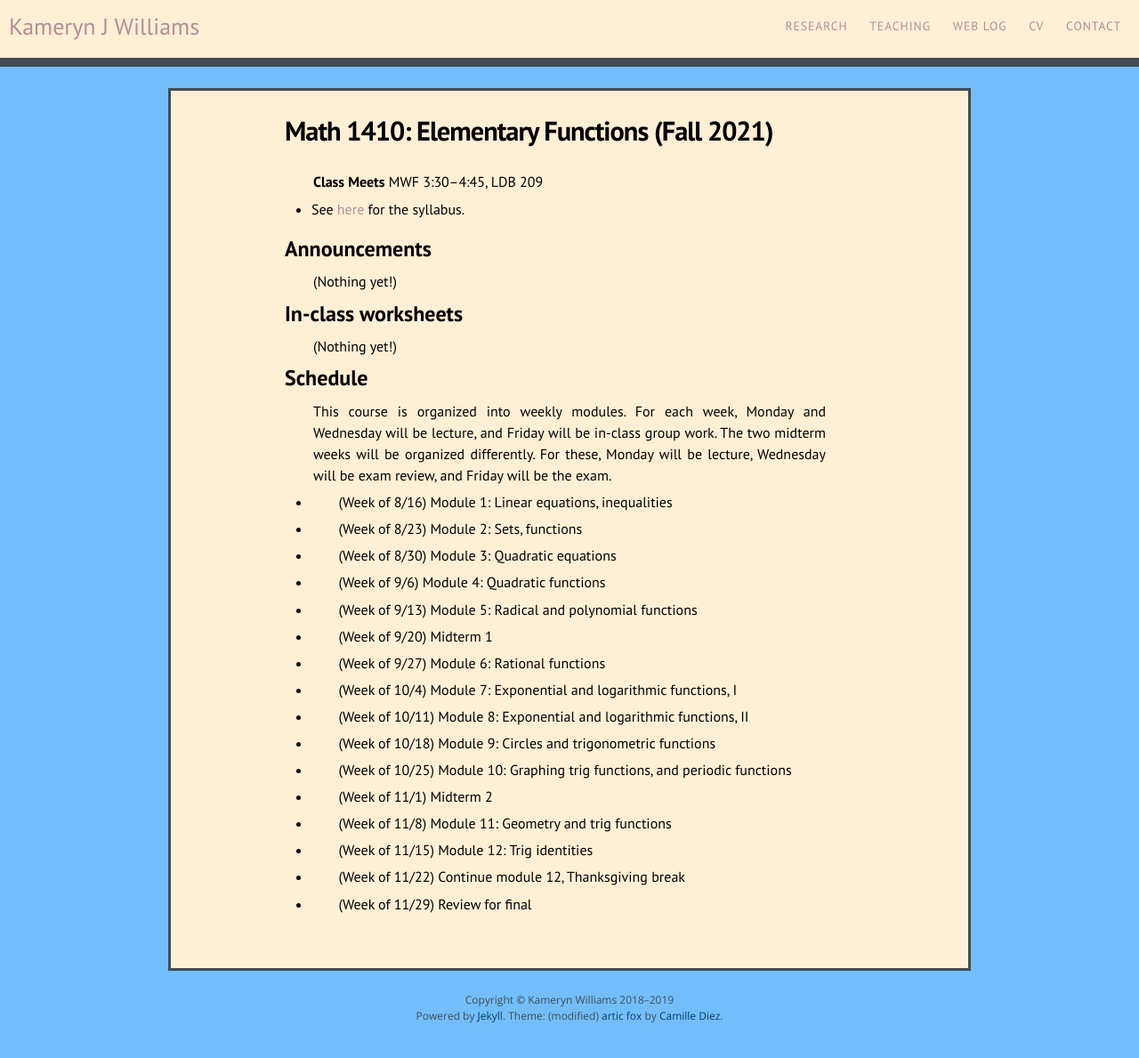
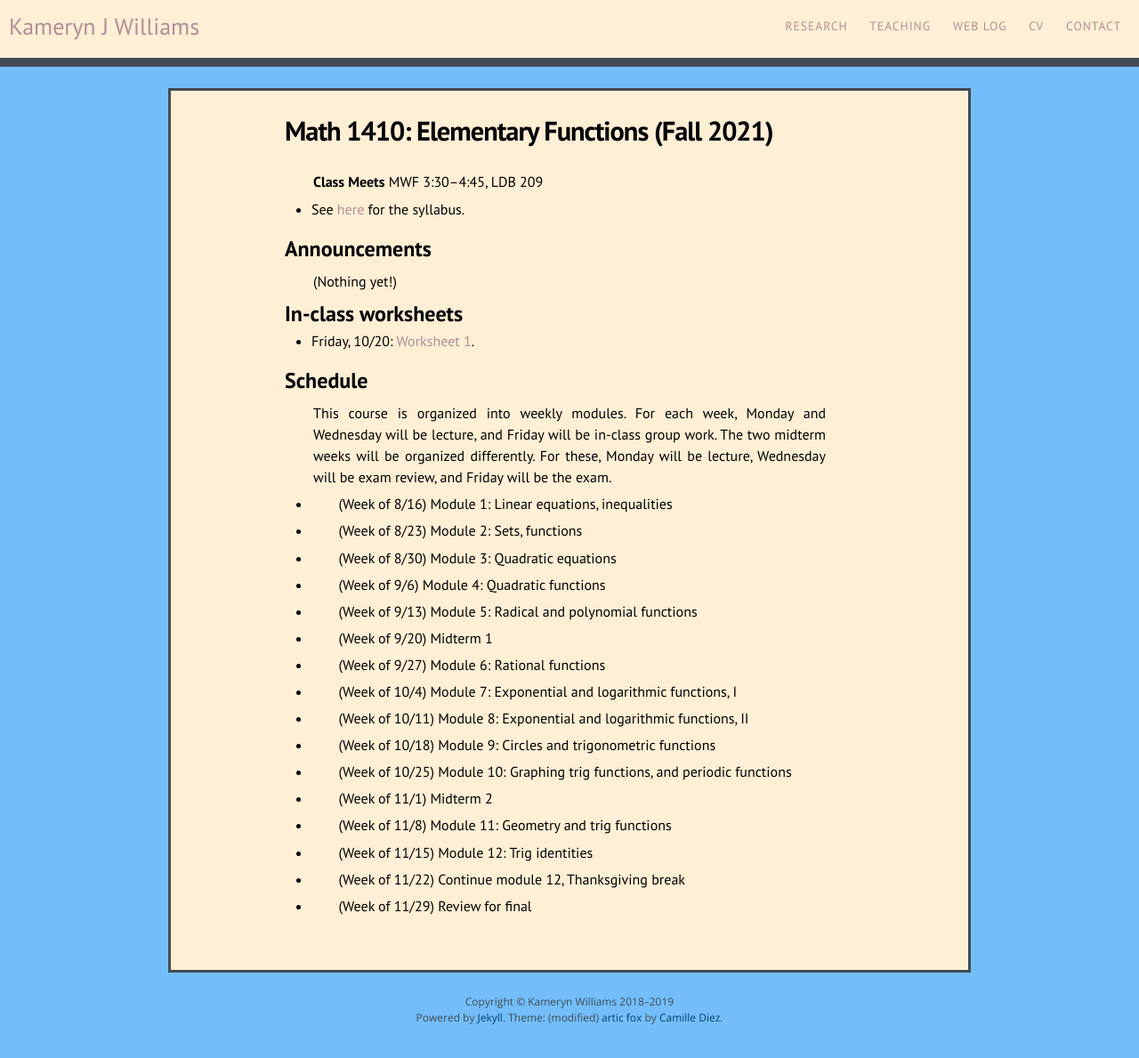
Before and after one commit to kamerynjw/kamerynjw.github.io, a Jekyll site: the page built from teaching/2021/math1410.md, in a window 1280 px wide. Shown: the whole page at 89% size. Built offline with Jekyll 4.4.1, drawn with Linux system fonts in a browser that asks for light colours; nearby versions of some CDN libraries.

Commit message:
math1410

```diff
--- a/teaching/2021/math1410.md
+++ b/teaching/2021/math1410.md
@@ -19,7 +19,9 @@ Announcements
 In-class worksheets
 --------
 
-(Nothing yet!)
+* Friday, 10/20: [Worksheet 1]({{ page.url }}w1.pdf).
+
+
 
 Schedule
 --------
```
Also changed, not shown: 1 other file.
